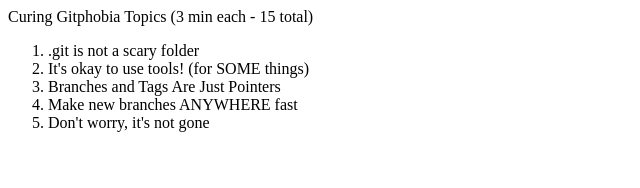
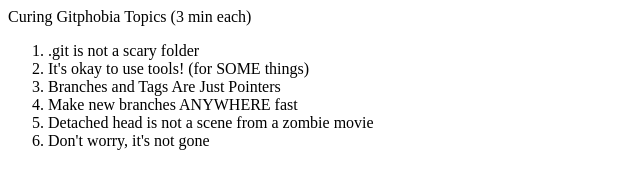
Before and after one commit to SpaceShot/SimpleHTML, a plain HTML site: page index.html in a window 1280 px wide. Shown: the whole page, without its empty margins (0-640 px from the left). Drawn offline with Linux system fonts and the light colour scheme.

Commit message:
Added sixth topic and removed 15 min overall

```diff
--- a/index.html
+++ b/index.html
@@ -10,12 +10,13 @@
 
 <body>
     Curing Gitphobia
-    Topics (3 min each - 15 total)
+    Topics (3 min each)
     <ol>
         <li>.git is not a scary folder</li>
         <li>It's okay to use tools! (for SOME things)</li>
         <li>Branches and Tags Are Just Pointers</li>
         <li>Make new branches ANYWHERE fast</li>
+        <li>Detached head is not a scene from a zombie movie</li>
         <li>Don't worry, it's not gone</li>
     </ol>
 </body>
```
